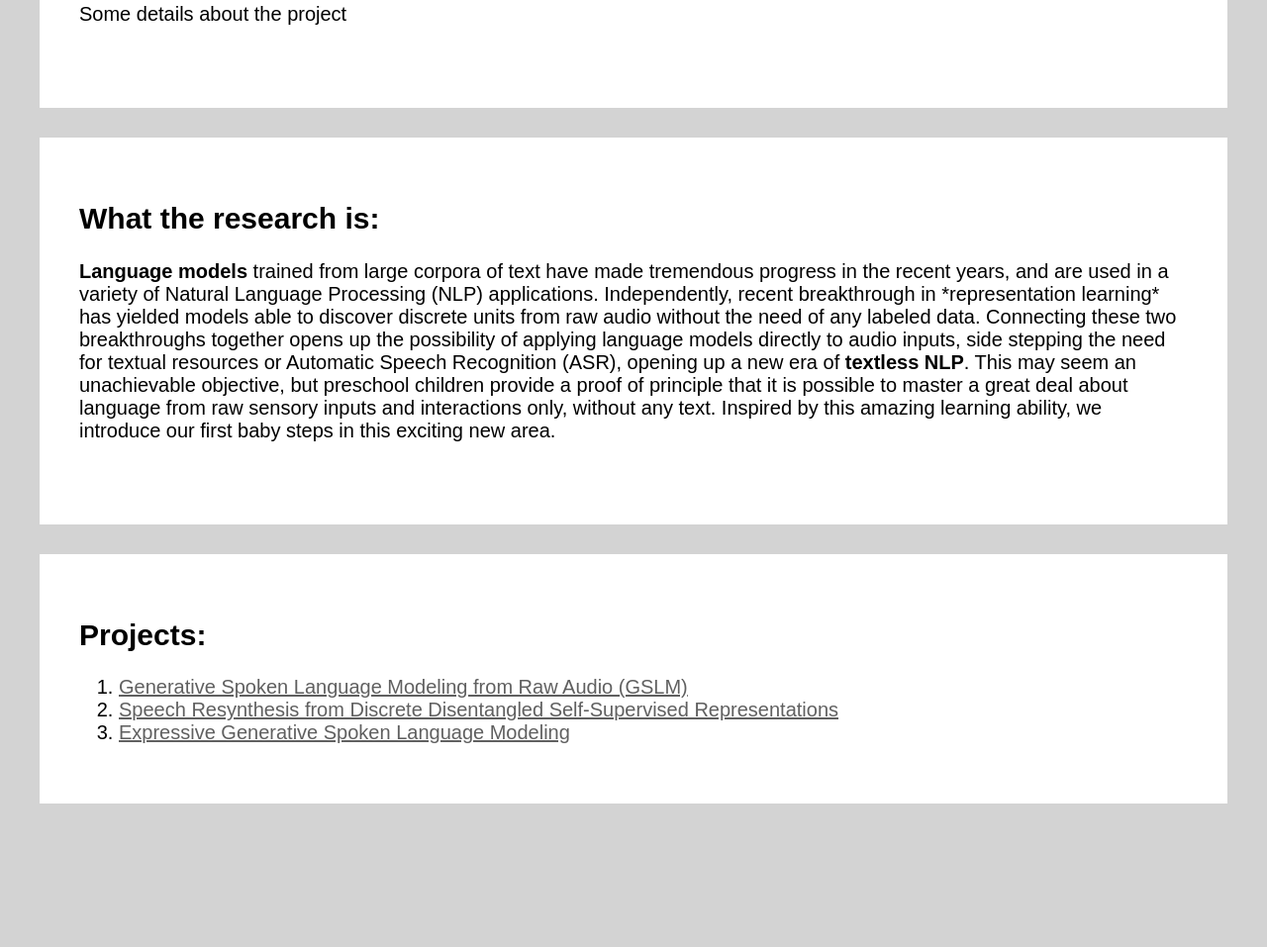
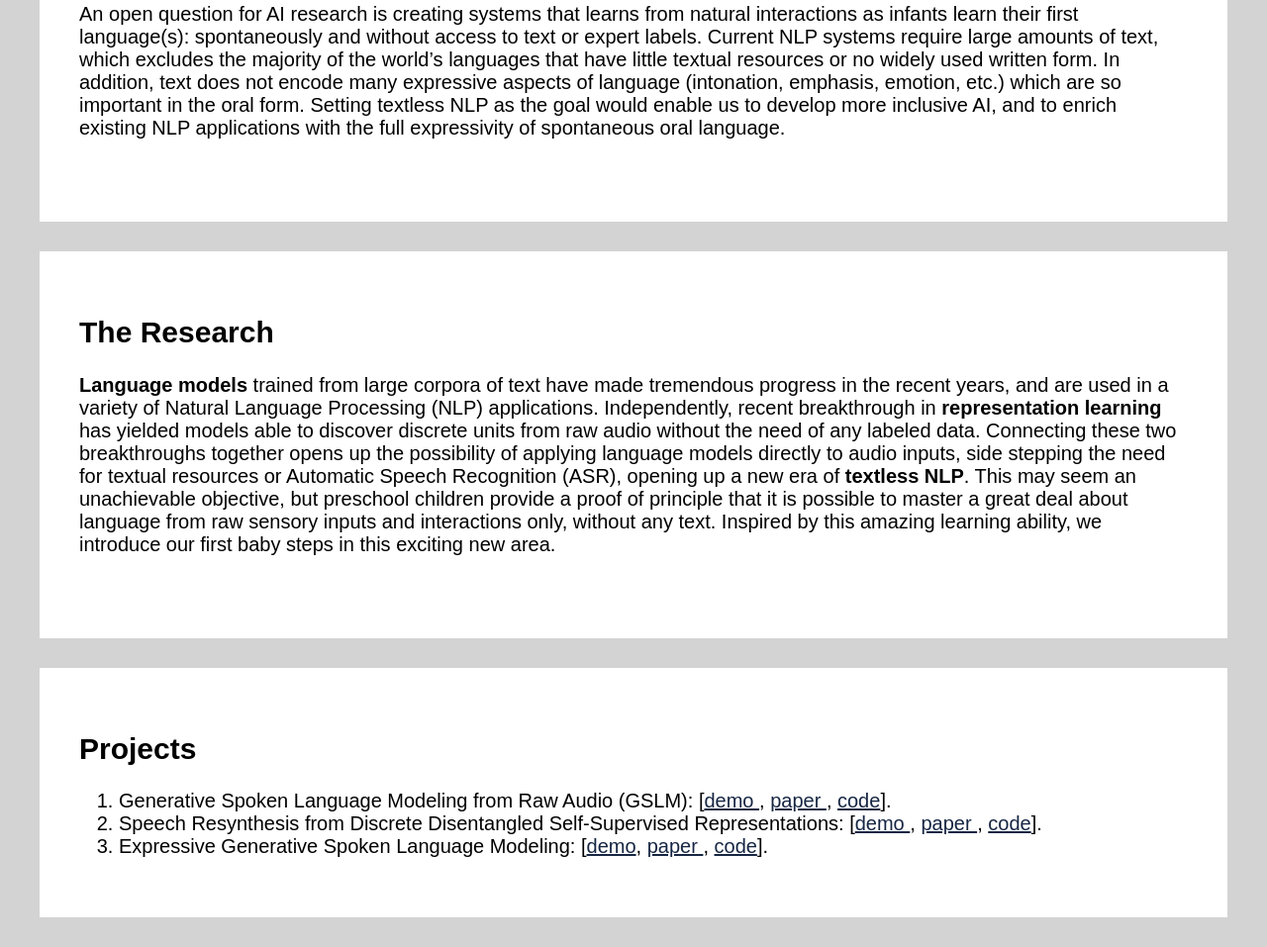
Before and after one commit to speechbot/speechbot.github.io, a plain HTML site: page index.html in a window 1280 px wide. Shown: the part 360-1317 px from the top of the page at 99% size. Before the commit the page ends 1202 px from the top, so only its background shows below. Drawn offline with Linux system fonts and the light colour scheme.

Commit message:
fix minor changes

```diff
--- a/index.html
+++ b/index.html
@@ -19,23 +19,23 @@
 	    <div class="content-container">
 	    	<h2>About</h2>
 	        <p>
-	            Some details about the project
+	            An open question for AI research is creating systems that learns from natural interactions as infants learn their first language(s): spontaneously and without access to text or expert labels. Current NLP systems require large amounts of text, which excludes the majority of the world’s languages that have little textual resources or no widely used written form. In addition, text does not encode many expressive aspects of language (intonation, emphasis, emotion, etc.) which are so important in the oral form. Setting textless NLP as the goal would enable us to develop more inclusive AI, and to enrich existing NLP applications with the full expressivity of spontaneous oral language.
 	        </p>
 	        <br/>
 	    </div>
 	    <div class="content-container">
-	    	<h2>What the research is:</h2>
+	    	<h2>The Research</h2>
 	        <p>
-	            <b>Language models</b> trained from large corpora of text have made tremendous progress in the recent years, and are used in a variety of Natural Language Processing (NLP) applications. Independently, recent breakthrough in *representation learning* has yielded models able to discover discrete units from raw audio without the need of any labeled data. Connecting these two breakthroughs together opens up the possibility of applying language models directly to audio inputs, side stepping the need for textual resources or Automatic Speech Recognition (ASR), opening up a new era of <b>textless NLP</b>. This may seem an unachievable objective, but preschool children provide a proof of principle that it is possible to master a great deal about language from raw sensory inputs and interactions only, without any text. Inspired by this amazing learning ability, we introduce our first baby steps in this exciting new area.
+	            <b>Language models</b> trained from large corpora of text have made tremendous progress in the recent years, and are used in a variety of Natural Language Processing (NLP) applications. Independently, recent breakthrough in <b>representation learning</b> has yielded models able to discover discrete units from raw audio without the need of any labeled data. Connecting these two breakthroughs together opens up the possibility of applying language models directly to audio inputs, side stepping the need for textual resources or Automatic Speech Recognition (ASR), opening up a new era of <b>textless NLP</b>. This may seem an unachievable objective, but preschool children provide a proof of principle that it is possible to master a great deal about language from raw sensory inputs and interactions only, without any text. Inspired by this amazing learning ability, we introduce our first baby steps in this exciting new area.
 	        </p>
 	        <br/>
 	    </div>
 	    <div class="content-container">
-	    	<h2>Projects:</h2>
+	    	<h2>Projects</h2>
 	        <ol>
-	        	<li><a href="gslm/index.html" target="_blank">Generative Spoken Language Modeling from Raw Audio (GSLM)</a></li>
-	        	<li><a href="resynthesis/index.html" target="_blank">Speech Resynthesis from Discrete Disentangled Self-Supervised Representations</a></li>
-	        	<li><a href="egslm/index.html" target="_blank">Expressive Generative Spoken Language Modeling</a></li>
+	        	<li>Generative Spoken Language Modeling from Raw Audio (GSLM): [<a href="gslm/index.html" target="_blank">demo </a>, <a href="https://arxiv.org/pdf/2102.01192.pdf" target="_blank">paper </a>, <a href="" target="_blank">code</a>].</li>
+	        	<li>Speech Resynthesis from Discrete Disentangled Self-Supervised Representations: [<a href="resynthesis/index.html" target="_blank">demo </a>, <a href="https://arxiv.org/pdf/2104.00355.pdf" target="_blank">paper </a>, <a href="" target="_blank">code</a>].</li>
+	        	<li>Expressive Generative Spoken Language Modeling: [<a href="" target="_blank">demo</a>, <a href="" target="_blank">paper </a>, <a href="" target="_blank">code</a>].</li>
 	        </ol>
 	    </div>
 	    <link rel="stylesheet" href="https://maxcdn.bootstrapcdn.com/font-awesome/4.3.0/css/font-awesome.min.css">
--- a/styles.css
+++ b/styles.css
@@ -37,7 +37,7 @@ body {
 }
 
 a {
-    color: #606060;
+    color: rgb(22, 38, 67);
 }
 
 #img1{
```
